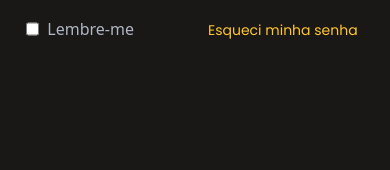
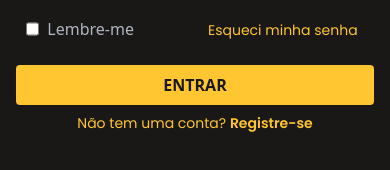
Before and after one commit to Marcoswodbarros/LoginForm, a website: page index.html in a window 390 px wide. Shown: the part 340-510 px from the top of the page. Drawn offline with Linux system fonts and the light colour scheme.

Commit message:
Finishing mobile version

```diff
--- a/index.html
+++ b/index.html
@@ -46,6 +46,14 @@
             <input type="checkbox" name="checkbox" id="checkbox">
         </div>
         <a href="#" class="text-primaryColor font-poppins text-sm relative bottom-6 left-52">Esqueci minha senha</a>
+
+        <div id="button__container" class="flex justify-center">
+            <button type="submit" class="bg-primaryColor text-background uppercase font-semibold rounded py-2 w-11/12">Entrar</button>
+        </div>
+
+        <div id="span__container" class="flex justify-center mt-2">
+            <span class="text-primaryColor text-sm font-poppins">Não tem uma conta? <a href="#" class="font-semibold">Registre-se</a></span>
+        </div>
     </main>
 
     <script src="src/js/main.js"></script>
```
Also changed, not shown: dist/output.css.
